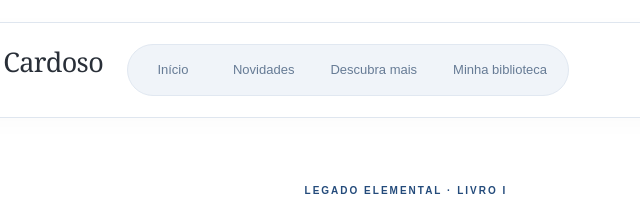
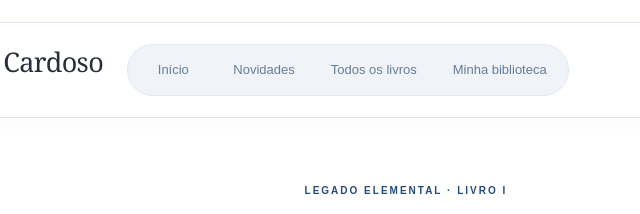
Before and after one commit to Cardoso-Gui/guilherme-livros, a plain HTML site: page o-quinto-herdeiro.html in a window 1280 px wide. Shown: the top 214 px of the page, 292-932 px from the left. Drawn offline with nearby package versions, Linux system fonts and the light colour scheme.

Commit message:
Renomeia menu para Todos os livros

```diff
--- a/o-quinto-herdeiro.html
+++ b/o-quinto-herdeiro.html
@@ -52,7 +52,7 @@
 </head>
 <body>
   <a class="skip-link" href="#conteudo">Pular para o conteúdo</a>
-  <header class="site-header main-header centered-header wrap"><a class="brand" href="./index.html" aria-label="Guilherme Cardoso, página inicial"><img src="./assets/logo-gc.png" alt="" width="76" height="76" style="width:76px;height:76px;object-fit:contain;flex-shrink:0"><span>Guilherme Cardoso<span class="brand-caption">AUTOR &amp; HISTÓRIAS</span></span></a><nav aria-label="Navegação principal"><a href="./index.html">Início</a><a href="./novidades.html">Novidades</a><a href="./descubra.html">Descubra mais</a><a href="./biblioteca.html">Minha biblioteca</a></nav><div class="header-account-actions"><a class="cart-link" href="./carrinho.html" aria-label="Carrinho, 0 livros"><svg width="22" height="22" viewBox="0 0 24 24" fill="none" stroke="currentColor" stroke-width="1.7" aria-hidden="true"><path d="M3 3h2l2.4 11.5a2 2 0 0 0 2 1.5h8.2a2 2 0 0 0 2-1.6L21 7H6"/><circle cx="10" cy="20" r="1"/><circle cx="18" cy="20" r="1"/></svg><span data-cart-count aria-hidden="true">0</span></a><a class="button header-read" href="./entrar.html"><span data-account-label>Entrar</span> <span aria-hidden="true">↗</span></a></div></header>
+  <header class="site-header main-header centered-header wrap"><a class="brand" href="./index.html" aria-label="Guilherme Cardoso, página inicial"><img src="./assets/logo-gc.png" alt="" width="76" height="76" style="width:76px;height:76px;object-fit:contain;flex-shrink:0"><span>Guilherme Cardoso<span class="brand-caption">AUTOR &amp; HISTÓRIAS</span></span></a><nav aria-label="Navegação principal"><a href="./index.html">Início</a><a href="./novidades.html">Novidades</a><a href="./descubra.html">Todos os livros</a><a href="./biblioteca.html">Minha biblioteca</a></nav><div class="header-account-actions"><a class="cart-link" href="./carrinho.html" aria-label="Carrinho, 0 livros"><svg width="22" height="22" viewBox="0 0 24 24" fill="none" stroke="currentColor" stroke-width="1.7" aria-hidden="true"><path d="M3 3h2l2.4 11.5a2 2 0 0 0 2 1.5h8.2a2 2 0 0 0 2-1.6L21 7H6"/><circle cx="10" cy="20" r="1"/><circle cx="18" cy="20" r="1"/></svg><span data-cart-count aria-hidden="true">0</span></a><a class="button header-read" href="./entrar.html"><span data-account-label>Entrar</span> <span aria-hidden="true">↗</span></a></div></header>
   <main id="conteudo">
     <section class="book-hero wrap" aria-labelledby="book-title">
       <div class="book-hero-cover">
```
